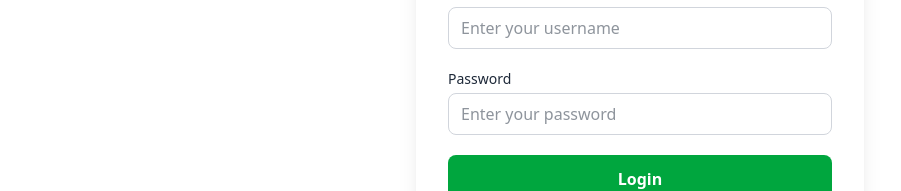
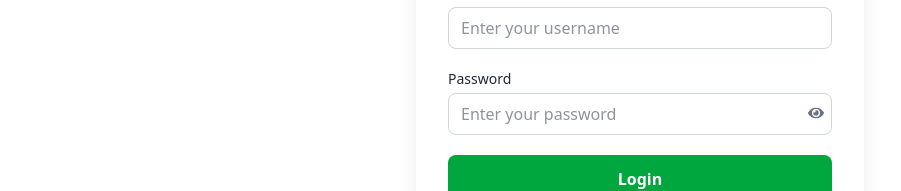
Before and after one commit to salman92-dev/grocery-admin, a Next.js app: page /login in a window 1280 px wide. Shown: the part 357-548 px from the top of the page, without its empty margins (0-901 px from the left). Built offline with nearby package versions, Linux system fonts and the light colour scheme.

Commit message:
Add files via upload

```diff
--- a/src/app/login/page.js
+++ b/src/app/login/page.js
@@ -2,10 +2,12 @@
 
 import { useState } from "react";
 import { useRouter } from "next/navigation";
+import { FaEye, FaEyeSlash } from "react-icons/fa";
 
 const Login = () => {
   const [username, setuserName] = useState("");
   const [password, setPassword] = useState("");
+  const [showPassword, setShowPassword] = useState(false); // ✅ toggle
   const [error, setError] = useState(null);
   const router = useRouter();
 
@@ -51,21 +53,30 @@ const Login = () => {
           </div>
 
           {/* Password */}
-          <div>
+          <div className="relative">
             <label htmlFor="password" className="block text-sm font-medium mb-1">
               Password
             </label>
             <input
-              type="password"
+              type={showPassword ? "text" : "password"} // toggle
               id="password"
               name="password"
               autoComplete="current-password"
               placeholder="Enter your password"
               value={password}
               onChange={(e) => setPassword(e.target.value)}
-              className="w-full px-3 py-2 border border-gray-300 rounded-lg focus:ring-2 focus:ring-green-500 outline-none"
+              className="w-full px-3 py-2 border border-gray-300 rounded-lg focus:ring-2 focus:ring-green-500 outline-none pr-10"
               required
             />
+            {/* Toggle Icon */}
+            <button
+              type="button"
+              className="absolute right-2 top-9 text-gray-500 hover:text-gray-700"
+              onClick={() => setShowPassword(!showPassword)}
+              tabIndex={-1}
+            >
+              {showPassword ? <FaEyeSlash /> : <FaEye />}
+            </button>
           </div>
 
           {/* Error Message */}
```
